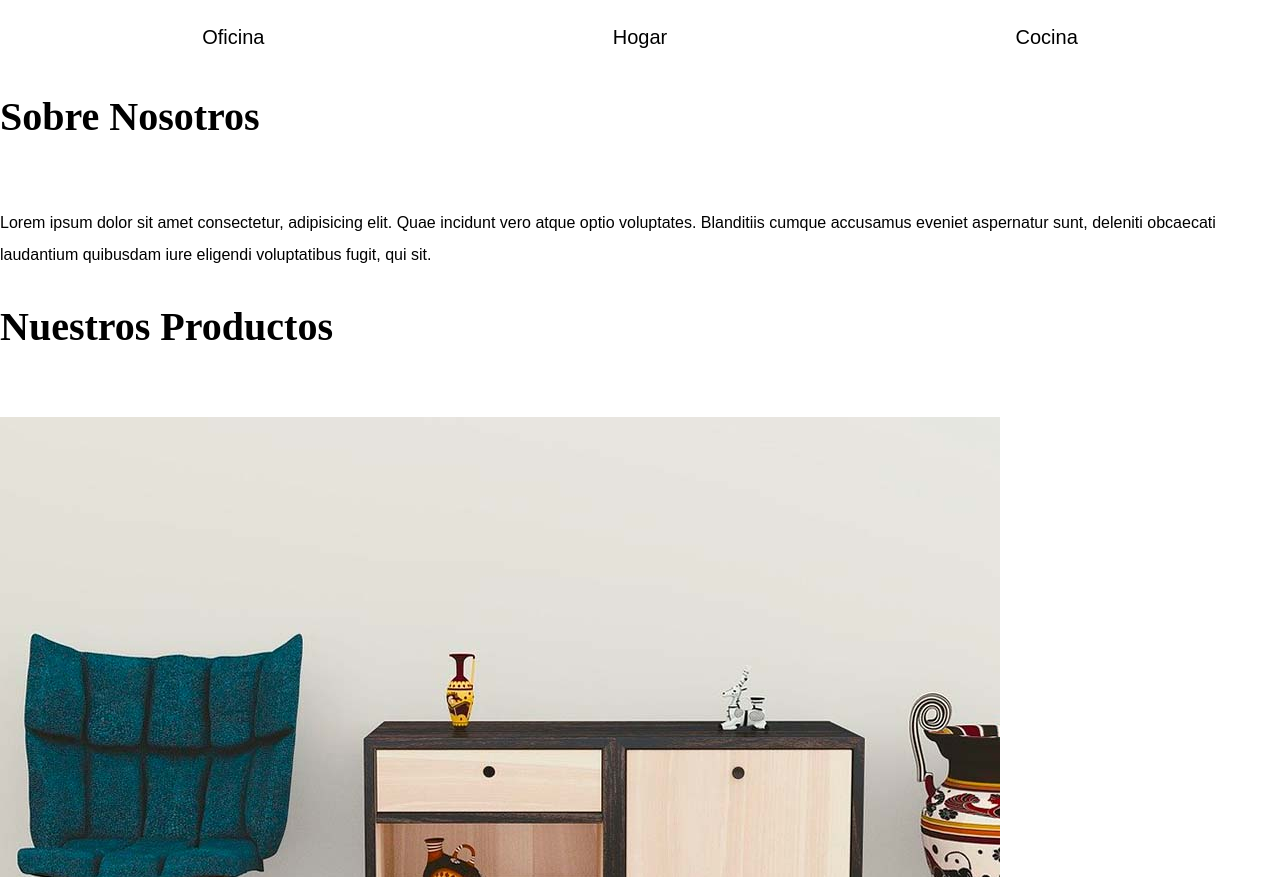
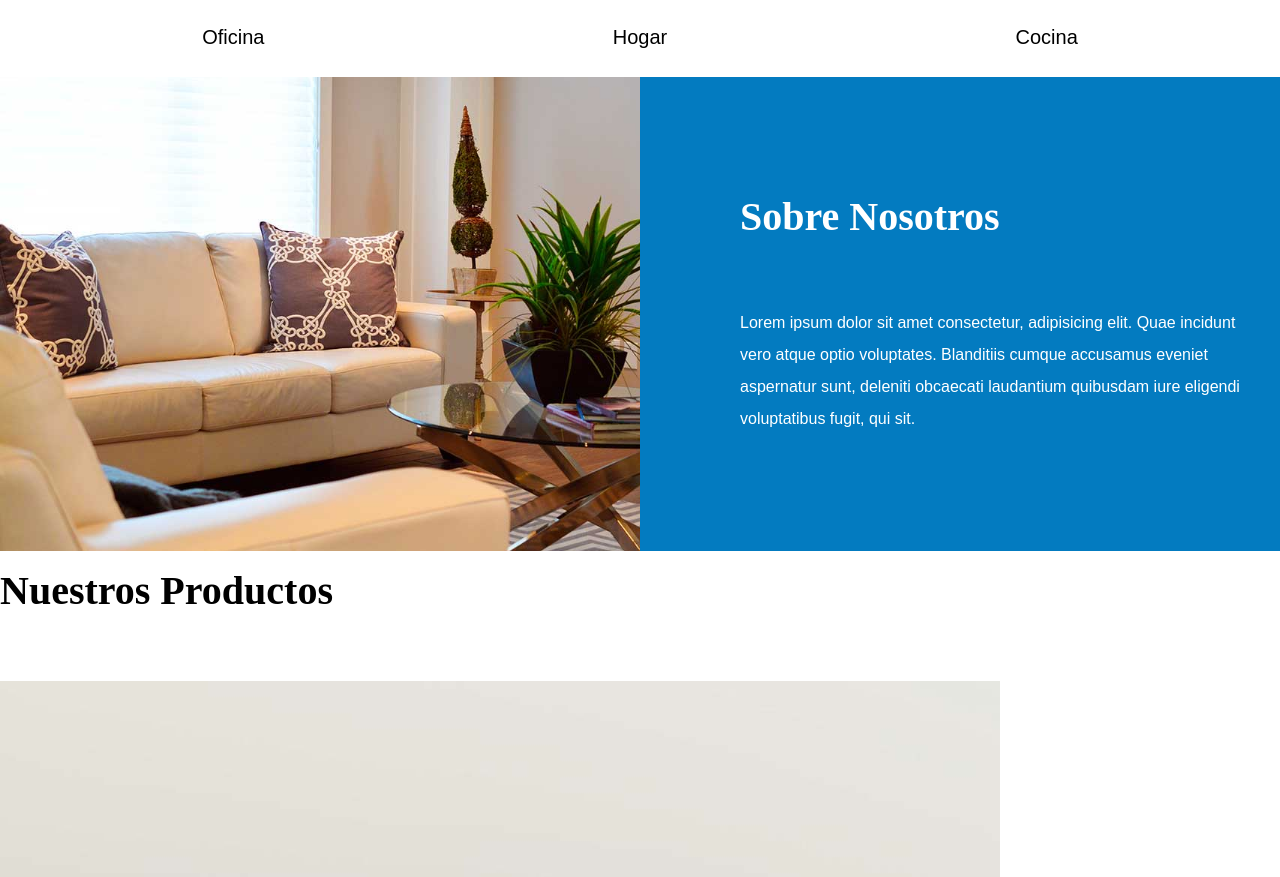
Before and after one commit to shirley-startary/Ecommerce-tiendaMuebles, a website: page index.html in a window 1280 px wide. Shown: the part 1263-2140 px from the top of the page. Drawn offline with Linux system fonts and the light colour scheme.

Commit message:
Add styles to the Nosotros block

```diff
--- a/assets/css/app.css
+++ b/assets/css/app.css
@@ -105,3 +105,40 @@ img {
   grid-template-columns: repeat(3, 1fr);
   gap: 2rem;
 }
+
+/** Bloque Nosotros**/
+
+.sobre-nosotros {
+  background-image: linear-gradient(to right, transparent 50%, #037bc0 50%, #037bc0 100%), url(../img/nosotros.jpg);
+  background-position: left center;
+  background-repeat: no-repeat;
+  background-size: 100%, 75rem;
+  padding: 10rem 0;
+}
+
+.sobre-nosotros-grid {
+  display: flex;
+  justify-content: flex-end;
+}
+
+.texto-nosotros {
+  flex-basis: 50%;
+  padding-left: 10rem;
+  color: #FFF;
+}
+
+/* OPCION CON DISPLAY GRID
+.sobre-nosotros-grid {
+  display: grid;
+  grid-template-columns: repeat(2, 1fr);
+  column-gap: 8rem;
+  color: white;
+}
+
+.texto-nosotros {
+  grid-column: 2 / 3 ;
+}
+*/
+
+
+/* fin de Bloque Nosotros */
--- a/index.html
+++ b/index.html
@@ -48,8 +48,9 @@
 
   </section>
 
-  <section>
-    <div>
+  <section class="sobre-nosotros">
+    <div class="contenedor sobre-nosotros-grid">
+      <div class="texto-nosotros">
         <h2>Sobre Nosotros</h2>
         <p>
           Lorem ipsum dolor sit amet consectetur, adipisicing elit.
@@ -57,6 +58,7 @@
           Blanditiis cumque accusamus eveniet aspernatur sunt,
           deleniti obcaecati laudantium quibusdam iure eligendi voluptatibus fugit, qui sit.
         </p>
+      </div>
     </div>
 
   </section>
```
Lines whose indentation alone changed are shown as unchanged.
